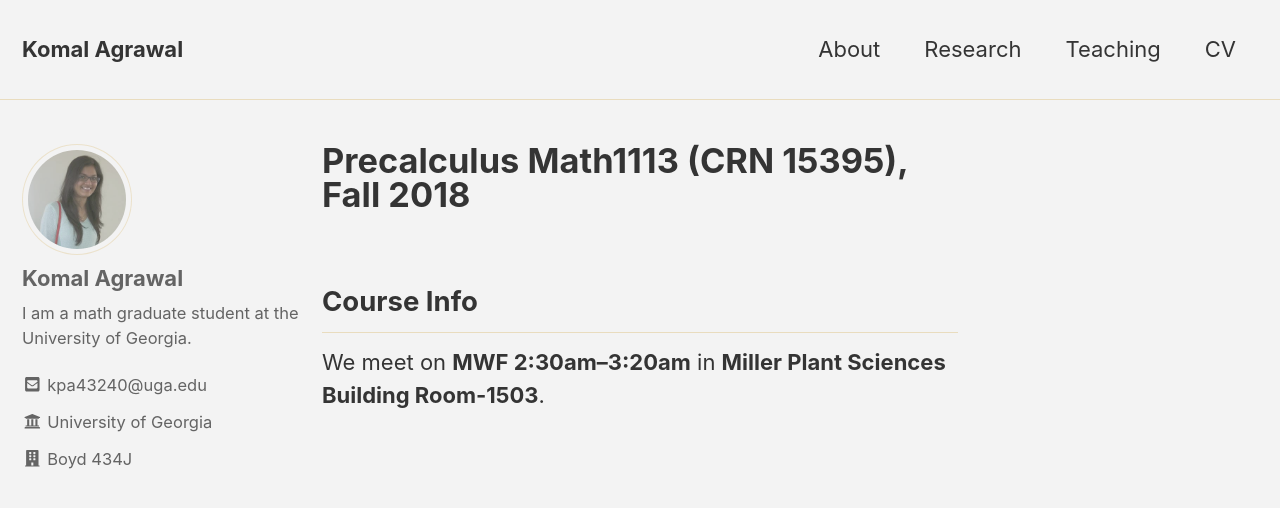
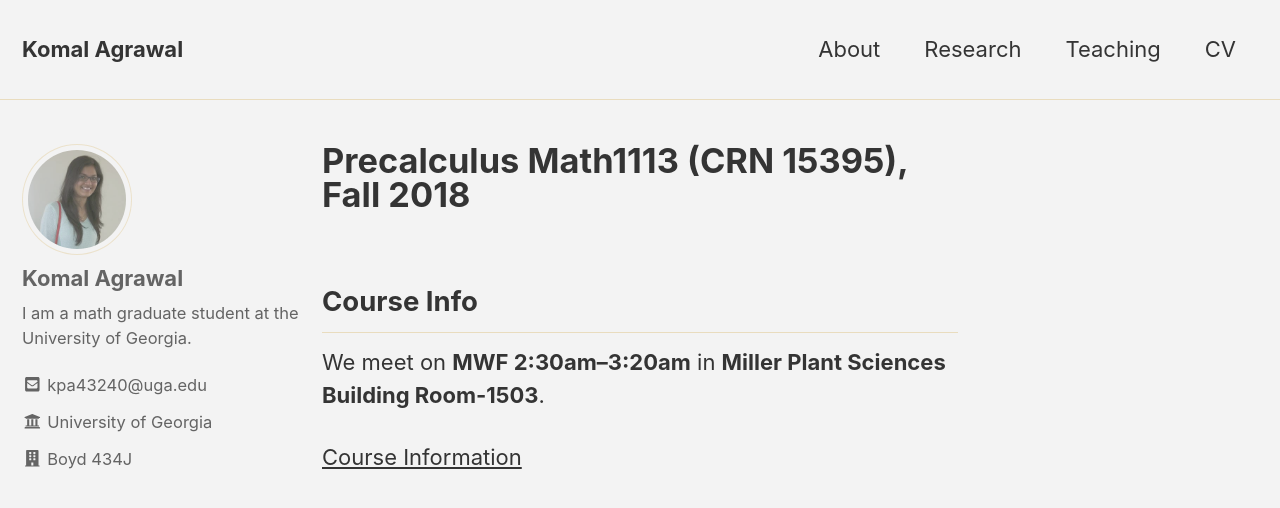
Before and after one commit to komala033/komala033.github.io, a Jekyll site: the page built from teaching/2018F-1113.md, in a window 1280 px wide and 900 px high. Shown: the top 508 px of the window. Built offline with Jekyll 4.4.1, drawn with Linux system fonts in a browser that asks for light colours; nearby versions of some CDN libraries.

Commit message:
Updated teachng res

```diff
--- a/teaching/2018F-1113.md
+++ b/teaching/2018F-1113.md
@@ -6,3 +6,5 @@ category: Teaching
 ---
 ## Course Info
 We meet on **MWF 2:30am&ndash;3:20am** in **Miller Plant Sciences Building Room-1503**.
+
+[Course Information](http://www.math.uga.edu/1113)
```
